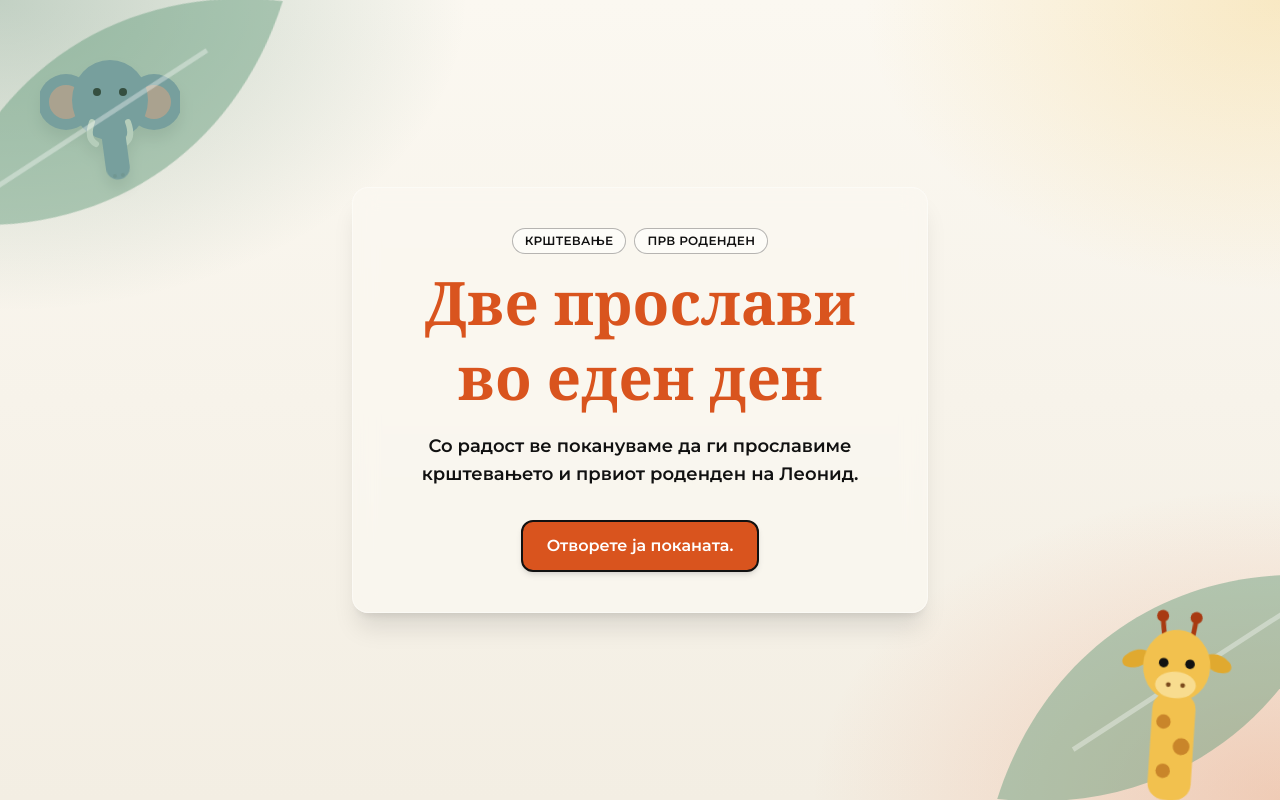
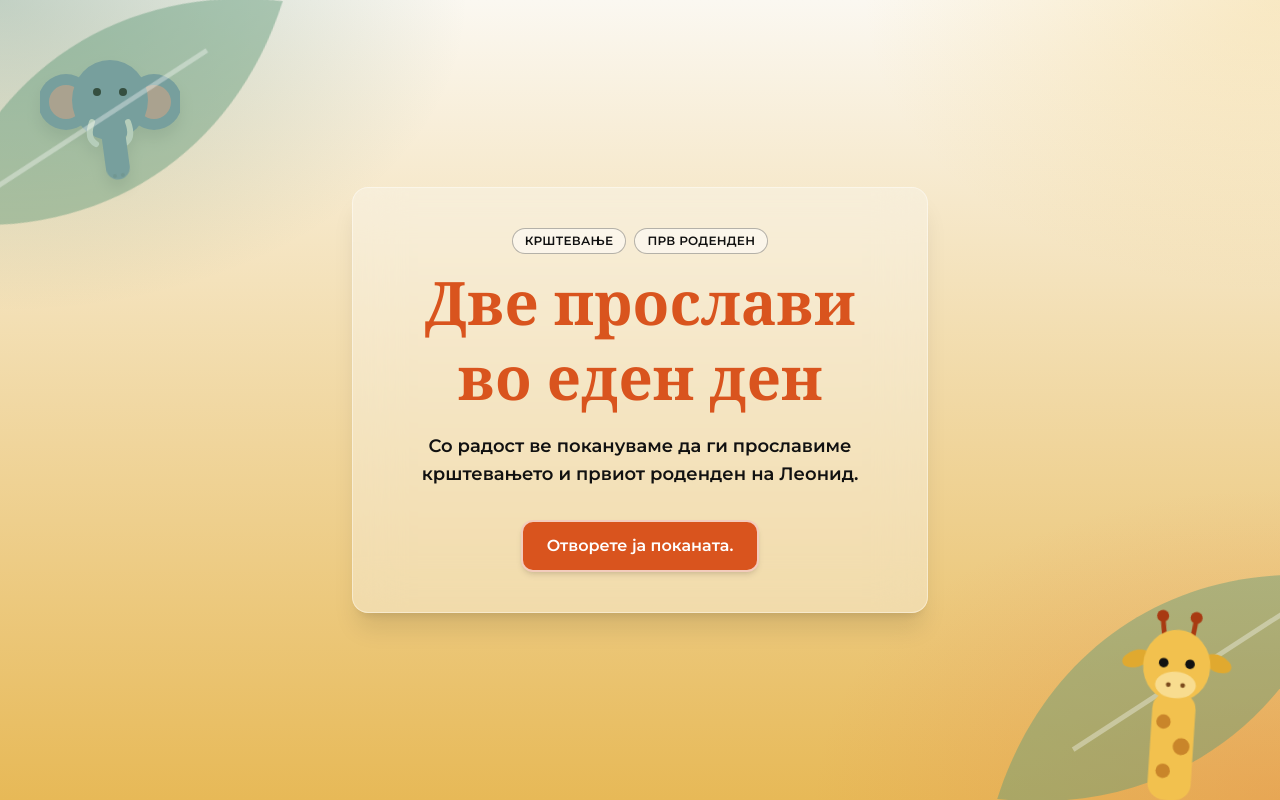
Before and after one commit to Facenam3/birthday-invitation, a React (Vite) app: page / in a window 1280 px wide. Built offline with nearby package versions, Linux system fonts and the light colour scheme.

Commit message:
update hero and css background pallete

```diff
--- a/src/components/sections/Hero.tsx
+++ b/src/components/sections/Hero.tsx
@@ -19,7 +19,7 @@ export function Hero({ onOpen }: HeroProps) {
       id="home"
       className="flex min-h-screen items-center justify-center p-4 md:p-10"
     >
-      <div className="w-full max-w-xl rounded-2xl border border-white/40 bg-cream-light/70 p-6 text-center shadow-xl backdrop-blur-md md:p-10">
+      <div className="w-full max-w-xl rounded-2xl border border-white/40 bg-cream-light/40 p-6 text-center shadow-xl backdrop-blur-xl md:p-10">
         <ul className="mb-4 flex flex-wrap justify-center gap-2 cursor-pointer">
           {EVENT_CHIPS.map((chip) => (
             <li
@@ -44,7 +44,7 @@ export function Hero({ onOpen }: HeroProps) {
           onClick={start}
           disabled={isBusy}
           aria-live="polite"
-          className="min-w-48 cursor-pointer rounded-xl border-2 border-ink bg-accent px-6 py-3 text-base font-semibold text-white shadow-md transition hover:brightness-110 focus-visible:outline-none focus-visible:ring-2 focus-visible:ring-ink focus-visible:ring-offset-2 disabled:cursor-not-allowed disabled:opacity-80"
+          className="min-w-48 cursor-pointer rounded-xl border-2 border-white/70 bg-accent px-6 py-3 text-base font-semibold text-white shadow-md transition hover:brightness-110 focus-visible:outline-none focus-visible:ring-2 focus-visible:ring-ink focus-visible:ring-offset-2 disabled:cursor-not-allowed disabled:opacity-80"
         >
           {isBusy ? Math.max(count, 0) : invitationContent.hero.buttonLabel}
         </button>
--- a/src/index.css
+++ b/src/index.css
@@ -4,7 +4,7 @@
      body {
     font-family: 'Montserrat', sans-serif;
     min-height: 100dvh;
-    background-color: var(--color-cream-dark);
+    background-color: var(--color-cream);
   }
     h1,
     h2,
@@ -16,7 +16,7 @@
 
 @theme {
   --color-cream-light: #fbf8f1;
-  --color-cream: #f3eee3;
+  --color-cream: #E7B957;
   --color-cream-dark: #e3dccf;
 
   --color-ink-light: #4a443d;
```
